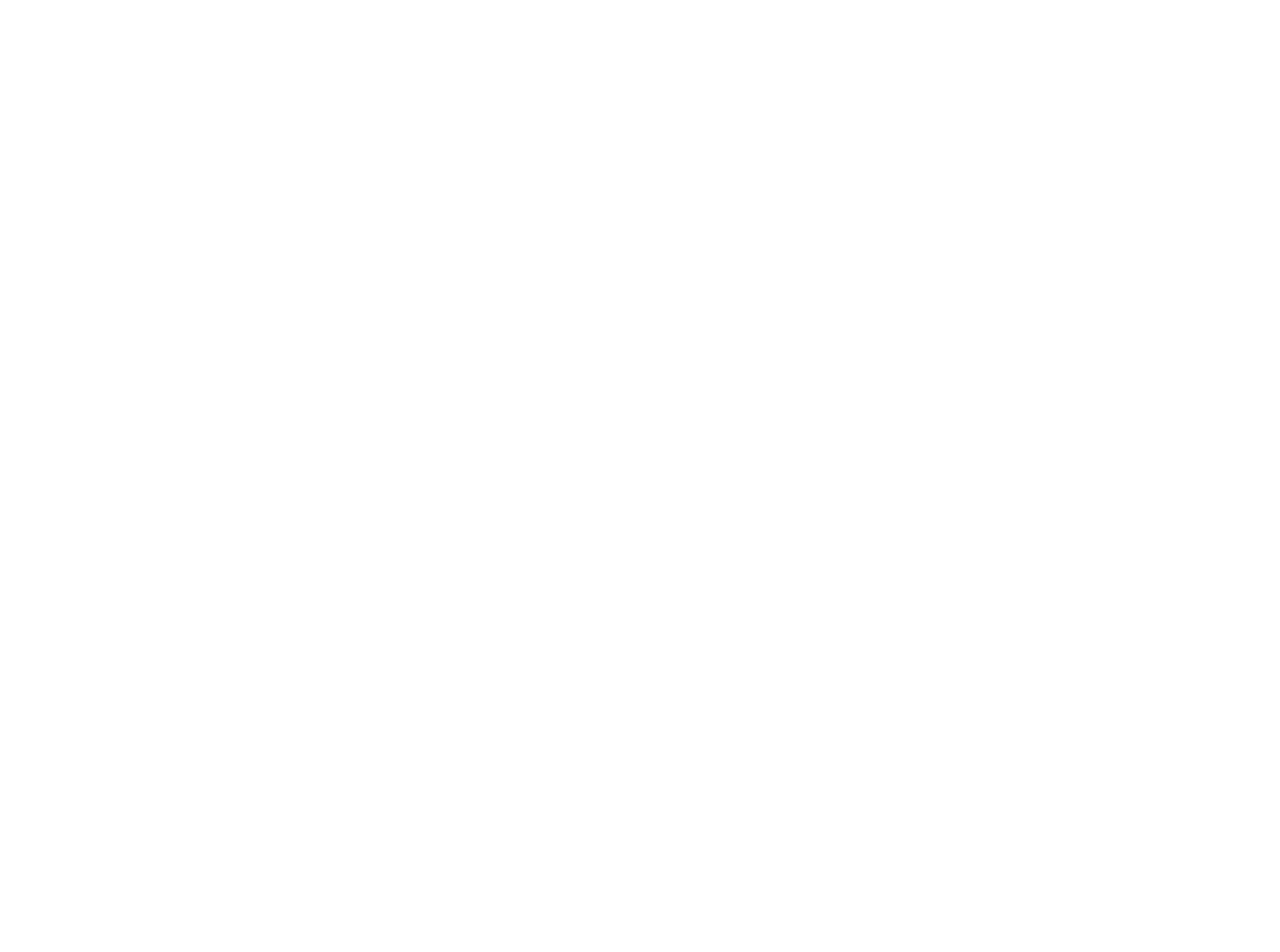
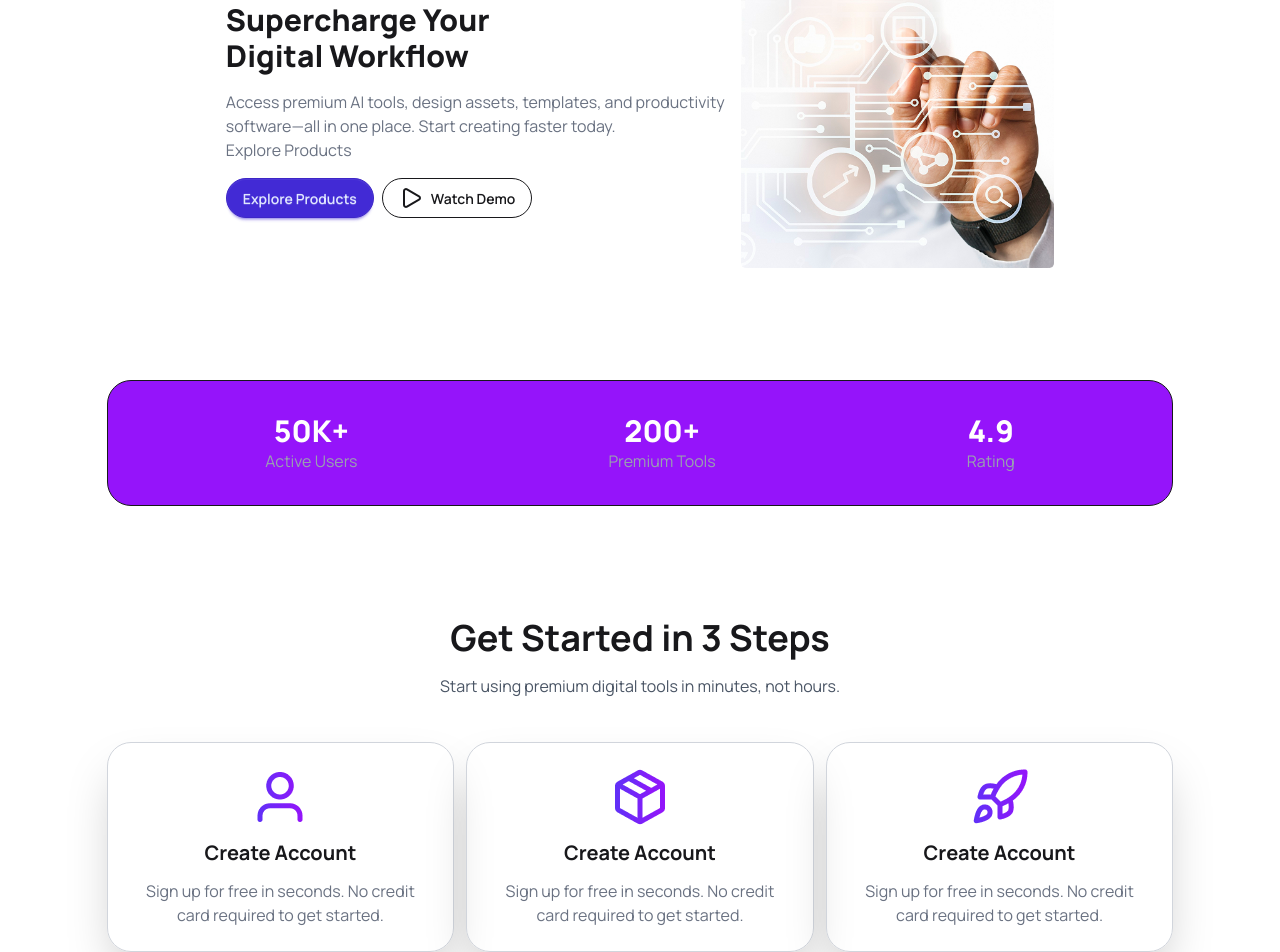
Before and after one commit to sabbirhossainlkj/A6-DigiTools-Platform, a React (Vite) app: page / in a window 1280 px wide. Shown: the part 297-1249 px from the top of the page. Before the commit the page ends 800 px from the top, so only its background shows below. Built offline with nearby package versions, Linux system fonts and the light colour scheme.

Commit message:
improve Steps component UI and layout

```diff
--- a/src/App.jsx
+++ b/src/App.jsx
@@ -1,12 +1,18 @@
 
 import './App.css'
+import Banner from './component/banner/banner'
 import Navbar from './component/navbar/navbar'
+import State from './component/state/state'
+import Steps from './component/Steps/Steps'
 
 function App() {
 
   return (
     <>
    <Navbar></Navbar>
+   <Banner></Banner>
+   <State></State>
+   <Steps></Steps>
     </>
   )
 }
--- /dev/null
+++ b/src/component/Steps/Steps.jsx
@@ -0,0 +1,34 @@
+import React from 'react';
+import userimg from '../../assets/user.png'
+import packageimg from '../../assets/package.png'
+import rocketimg from '../../assets/rocket.png'
+
+
+const Steps = () => {
+    return (
+        <div className='w-10/12 mx-auto my-28 rounded-2xl space-y-5'>
+
+            <h2 className='text-4xl font-bold my-4 text-center'>Get Started in 3 Steps</h2>
+            <p className='text-gray-600 text-center'>Start using premium digital tools in minutes, not hours.</p>
+            <div className='grid grid-cols-3 gap-3 '>
+            <div className='border border-gray-300 p-6 flex flex-col items-center rounded-3xl my-6 text-center space-y-3 shadow-2xl'>
+                <img src={userimg} alt="User" />
+                <h4 className='font-bold text-xl'>Create Account</h4>
+                <p className='text-gray-500'>Sign up for free in seconds. No credit card required to get started.</p>
+            </div>
+            <div className='border border-gray-300 p-6 flex flex-col items-center rounded-3xl my-6 text-center space-y-3 shadow-2xl'>
+                <img src={packageimg} alt="User" />
+                <h4 className='font-bold text-xl'>Create Account</h4>
+                <p className='text-gray-500'>Sign up for free in seconds. No credit card required to get started.</p>
+            </div>
+            <div className='border border-gray-300 p-6 flex flex-col items-center rounded-3xl my-6 text-center space-y-3 shadow-2xl'>
+                <img src={rocketimg} alt="User" />
+                <h4 className='font-bold text-xl'>Create Account</h4>
+                <p className='text-gray-500'>Sign up for free in seconds. No credit card required to get started.</p>
+            </div>
+            </div>
+        </div>
+    );
+};
+
+export default Steps;
--- a/src/component/banner/banner.jsx
+++ b/src/component/banner/banner.jsx
@@ -1,9 +1,23 @@
 import React from 'react';
+import bannerimg from '../../assets/banner.png'
+import frameimg from '../../assets/Frame.png'
+import { Play } from 'lucide-react';
 
 const Banner = () => {
     return (
-        <div>
-
+        <div className='w-10/12 flex justify-center items-center gap-4 mx-auto my-28'>
+            <div className='space-y-4'>
+            <img src={frameimg} alt="Frame" />
+            <h1 className='text-3xl font-extrabold'>Supercharge Your <br /> Digital Workflow</h1>
+            <p className='text-gray-500'>Access premium AI tools, design assets, templates, and productivity <br /> software—all in one place. Start creating faster today. <br />Explore Products</p>
+            <div className='flex justify-start gap-2'>
+                <button className='btn btn-primary rounded-4xl'>Explore Products</button>
+                <button className='btn btn-outline rounded-4xl flex items-center gap-2'> <Play /> Watch Demo</button>
+            </div>
+            </div>
+            <div>
+                <img className='h-[370px]' src={bannerimg} alt="Banner" />
+            </div>
         </div>
     );
 };
--- a/src/component/navbar/navbar.jsx
+++ b/src/component/navbar/navbar.jsx
@@ -3,7 +3,7 @@
 
 const Navbar = () => {
     return (
-             <div className="navbar bg-base-100 shadow-sm w-10/12 mx-auto">
+             <div className="navbar border border-gray-300 bg-base-100 shadow-lg p-4 w-10/12 mx-auto rounded-2xl">
   <div className="navbar-start">
     <h2 className='text-2xl font-extrabold text-[#9514FA]'>DigiTools</h2>
   </div>
--- /dev/null
+++ b/src/component/state/state.jsx
@@ -0,0 +1,22 @@
+import React from 'react';
+
+const State = () => {
+    return (
+        <div className='border flex justify-around p-8 w-10/12 mx-auto bg-[#9514FA] rounded-3xl my-28'>
+            <div className='text-center'>
+                <h2 className='font-extrabold text-3xl text-white'>50K+</h2>
+                <p className='text-gray-400'>Active Users</p>
+            </div>
+            <div className='text-center'>
+                <h2 className='font-extrabold text-3xl text-white'>200+</h2>
+                <p className='text-gray-400'>Premium Tools</p>
+            </div>
+            <div className='text-center'>
+                <h2 className='font-extrabold text-3xl text-white'>4.9</h2>
+                <p className='text-gray-400'>Rating</p>
+            </div>
+        </div>
+    );
+};
+
+export default State;
```
Also changed, not shown: src/assets/Frame.png (added).
